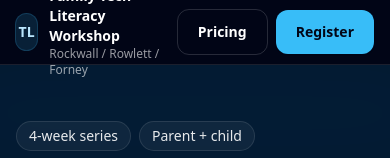
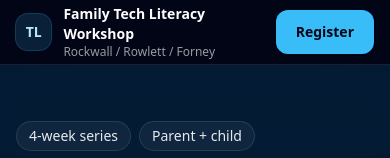
Before and after one commit to chipgpt/tech-literacy-workshop, a React (Vite) app: page / in a window 390 px wide. Shown: the top 158 px of the page. Built offline with nearby package versions, Linux system fonts and the light colour scheme; the HTML template or start-up script is replaced by a standard one.

Commit message:
Remove header Pricing button

```diff
--- a/src/App.tsx
+++ b/src/App.tsx
@@ -222,9 +222,6 @@ export default function App() {
           </nav>
 
           <div className="flex items-center gap-2">
-            <div className="lg:hidden">
-              <SecondaryButton href="#pricing" label="Pricing" />
-            </div>
             <PrimaryButton href="#register" label="Register" />
           </div>
         </Container>
```
